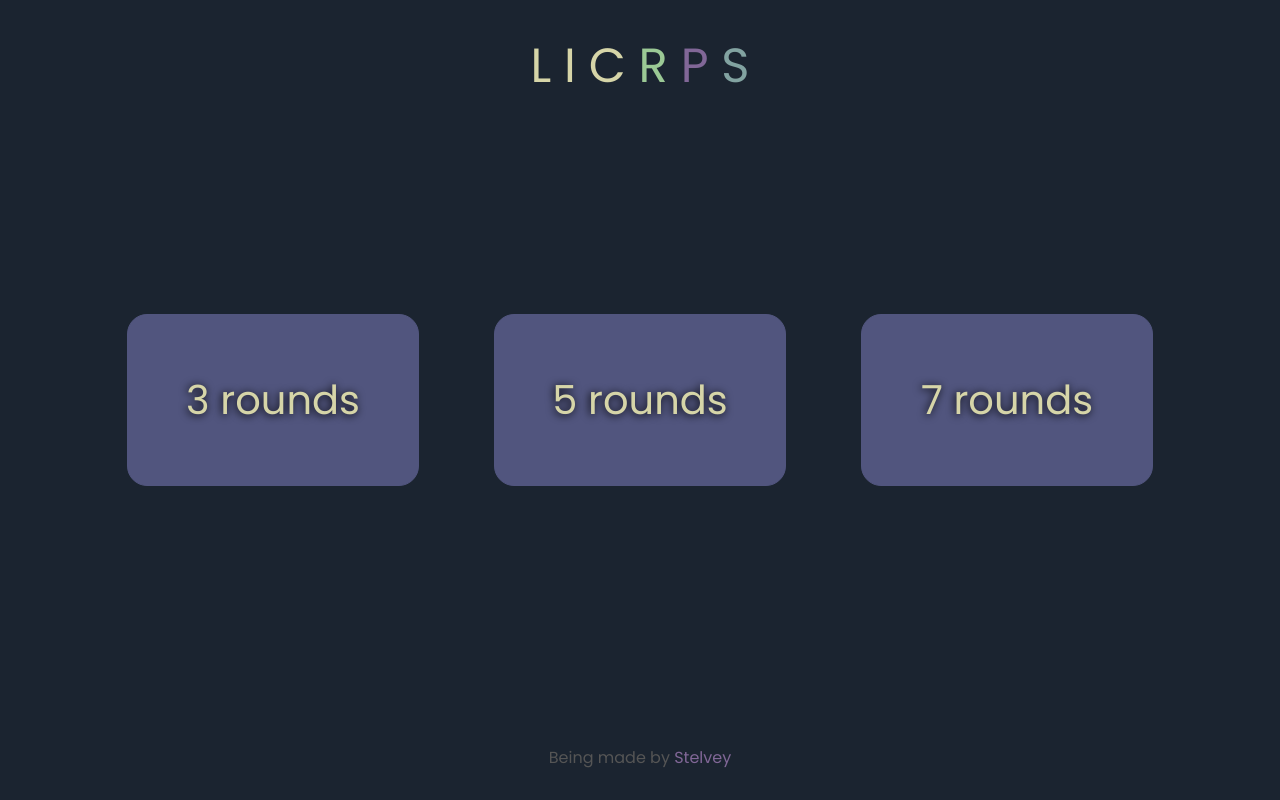
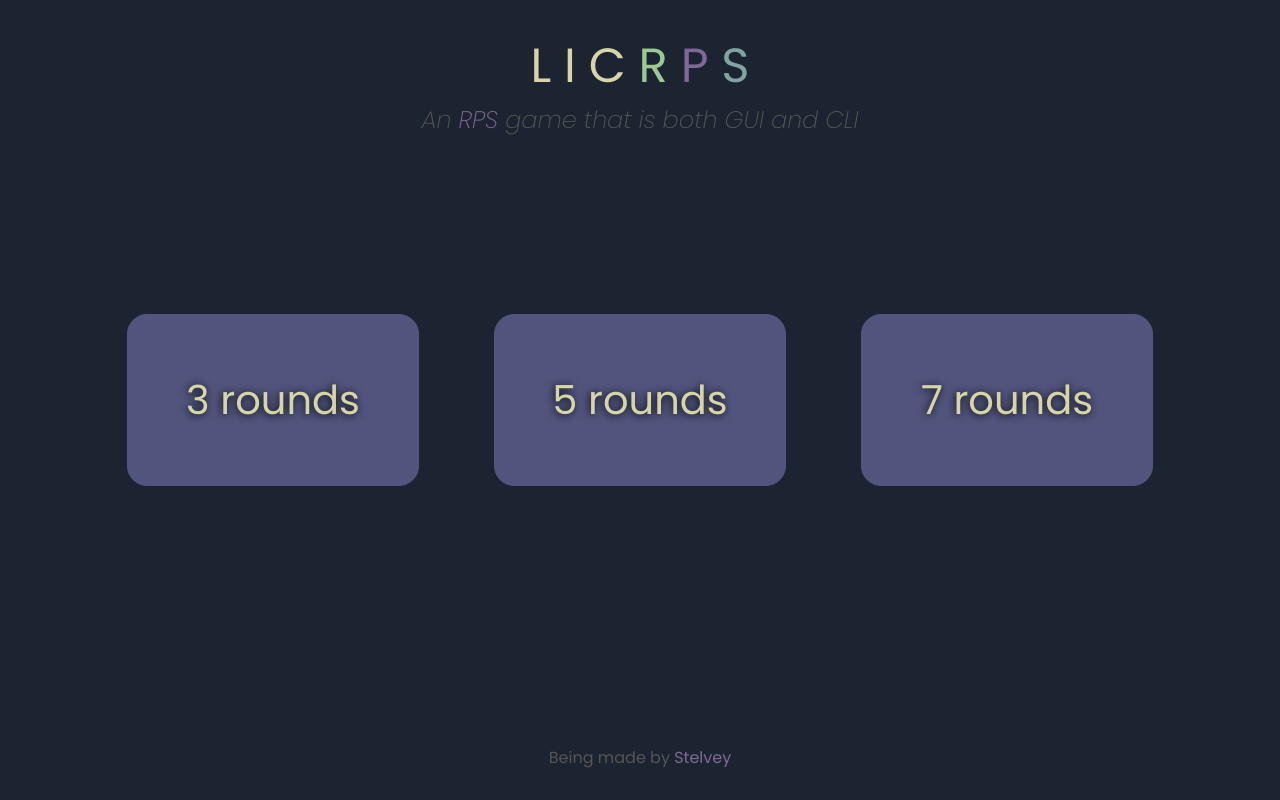
Before and after one commit to Stelvey/LICRPS, a plain HTML site: page index.html in a window 1280 px wide. Drawn offline with Linux system fonts and the light colour scheme.

Commit message:
Add a small description

```diff
--- a/index.html
+++ b/index.html
@@ -17,6 +17,9 @@
             <span class="rock">R</span>
             <span class="paper">P</span>
             <span class="sword">S</span>
+        </div>
+        <div class="secondary">
+            An <a href="https://en.wikipedia.org/wiki/Rock_paper_scissors">RPS</a> game that is both GUI and CLI
         </div>
     </div>
 
--- a/styles.css
+++ b/styles.css
@@ -33,8 +33,6 @@ a:hover {
 
     align-items: center;
     flex-direction: column;
-
-    gap: 20px;
 }
 
 .header .primary {
```
